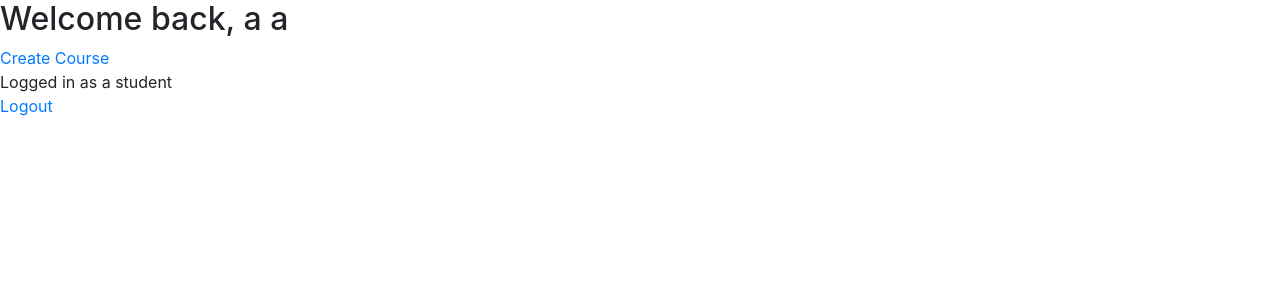
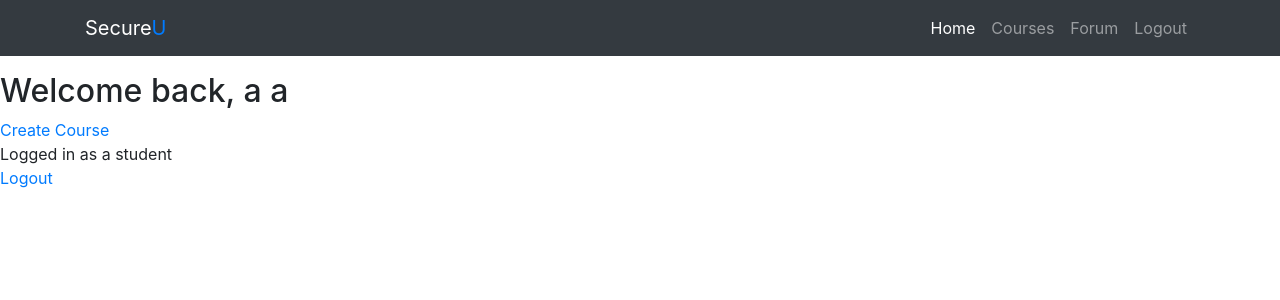
Before and after one commit to ProgrammingConfusion/SecureU, a PHP site: page /homepage.php in a window 1280 px wide. Shown: the top 300 px of the page. Run offline with PHP 8.4, Linux system fonts and the light colour scheme; a user stored in the database is signed in; data that the repository does not hold is empty; some libraries are stand-ins or nearby versions.

Commit message:
Changed page layout, added navbar and template

```diff
--- a/add_content.php
+++ b/add_content.php
@@ -35,6 +35,8 @@ if (isset($_POST["add_content"])) {
 include "header.php";
 ?>
 
+<?php include "nav.php"; ?>
+
 <form action="add_content.php" method="post">
 
     <p>Unit ID</p>
--- a/add_courses.php
+++ b/add_courses.php
@@ -31,6 +31,8 @@ if (isset($_POST["create_course"])) {
 
 include "header.php"; ?>
 
+<?php include "nav.php"; ?>
+
 <h2> Create Course</h2>
 
 <form action="add_courses.php" method="post">
--- a/add_units.php
+++ b/add_units.php
@@ -35,6 +35,8 @@ if (isset($_POST["create_unit"])) {
 
 
 include "header.php"; ?>
+
+<?php include "nav.php"; ?>
 
 <h2> Create Unit</h2>
 
--- a/header.php
+++ b/header.php
@@ -7,6 +7,6 @@
     <meta http-equiv="X-UA-Compatible" content="ie=edge">
     <title><?php echo "$page_title"; ?></title>
     <link rel="stylesheet" href="bootstrap/css/bootstrap.min.css">
-</head>
-
-<body>
+    <link href="//maxcdn.bootstrapcdn.com/bootstrap/4.1.1/css/bootstrap.min.css" rel="stylesheet" id="bootstrap-css">
+    <script src="//maxcdn.bootstrapcdn.com/bootstrap/4.1.1/js/bootstrap.min.js"></script>
+    <script src="//cdnjs.cloudflare.com/ajax/libs/jquery/3.2.1/jquery.min.js"></script>
--- a/homepage.php
+++ b/homepage.php
@@ -5,13 +5,13 @@ if (!isset($_SESSION["user_id"])) {
     header("location: login.php");
 }
 
-
+$page_title = "Homepage";
 
 include "header.php";
 ?>
 
 
-
+<?php include "navbar.php"; ?>
 
 <?php
 
--- /dev/null
+++ b/navbar.php
@@ -0,0 +1,37 @@
+</head>
+
+<body>
+    <nav class="navbar navbar-expand-lg navbar-dark bg-dark fixed-top">
+        <div class="container">
+            <a class="navbar-brand" href="homepage.php">Secure<span class="text-primary">U</span></a>
+            <button class="navbar-toggler" type="button" data-toggle="collapse" data-target="#navbarResponsive" aria-controls="navbarResponsive" aria-expanded="false" aria-label="Toggle navigation">
+                <span class="navbar-toggler-icon"></span>
+            </button>
+            <div class="collapse navbar-collapse" id="navbarResponsive">
+                <ul class="navbar-nav ml-auto">
+                    <li class="<?php if ($page_title == 'Homepage') {
+                                    echo 'active';
+                                } ?> nav-item">
+                        <a class="nav-link" href="homepage.php">Home</a>
+                    </li>
+                    <li class="<?php if ($page_title == 'Courses') {
+                                    echo 'active';
+                                } ?> nav-item">
+                        <a class="nav-link" href="courses.php">Courses</a>
+                    </li>
+                    <li class="<?php if ($page_title == 'Forum') {
+                                    echo 'active';
+                                } ?> nav-item">
+                        <a class="nav-link" href="forum.php">Forum</a>
+                    </li>
+                    <li class="nav-item">
+                        <a class="nav-link" href="logout.php">Logout</a>
+                    </li>
+                </ul>
+            </div>
+        </div>
+    </nav>
+    <div></div>
+    <br>
+    <br>
+    <br>
```
Also changed, not shown: new_page_template.php (added, +18 -0 lines).
